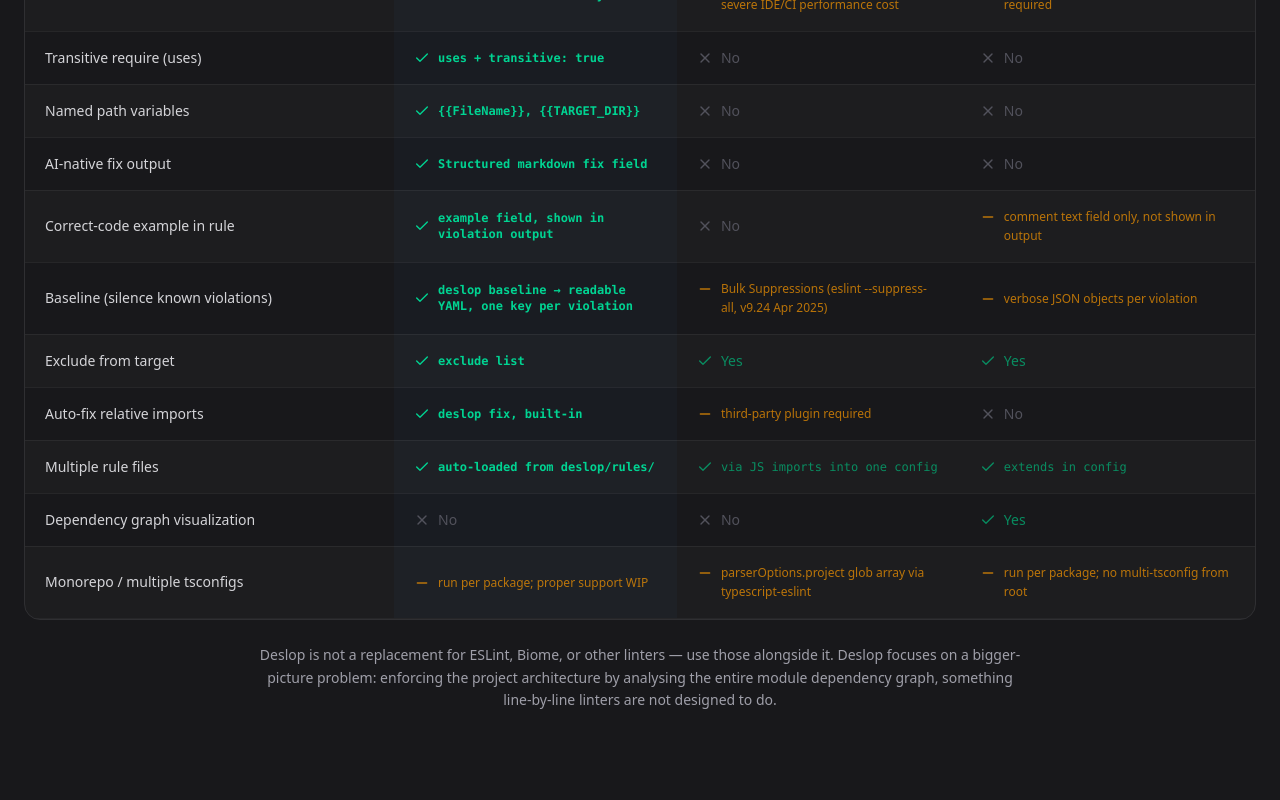
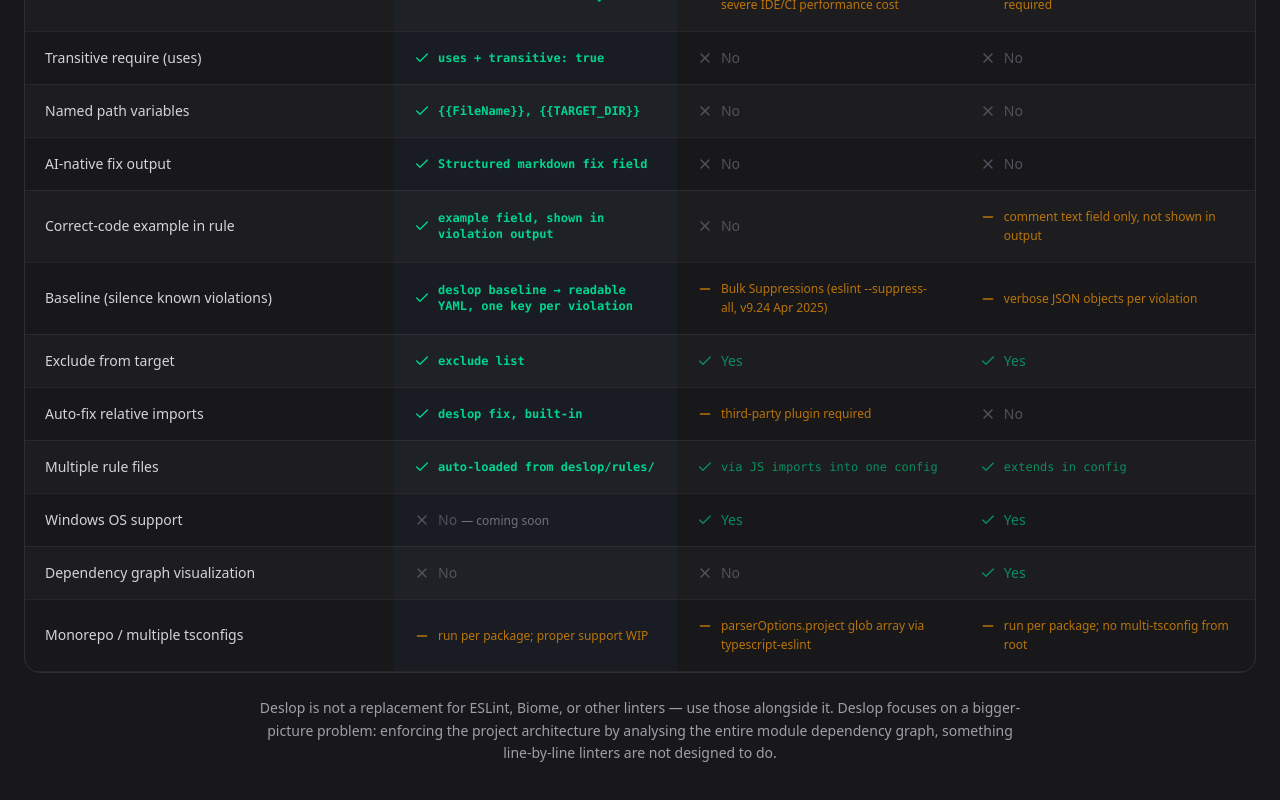
Before and after one commit to Ivy-Apps/deslop-web, a Next.js app: page / in a window 1280 px wide. Shown: the part 9664-10464 px from the top of the page. Built offline with nearby package versions, Linux system fonts and the light colour scheme.

Commit message:
Add Windows OS support to the matrix

```diff
--- a/src/features/landing/components/CapabilityMatrixSection.tsx
+++ b/src/features/landing/components/CapabilityMatrixSection.tsx
@@ -6,7 +6,7 @@
 
 type CellValue =
   | { kind: 'yes'; label?: string }
-  | { kind: 'no' }
+  | { kind: 'no'; label?: string }
   | { kind: 'limited'; label: string }
   | { kind: 'text'; label: string };
 
@@ -133,6 +133,12 @@
     depCruiser: { kind: 'yes', label: 'extends in config' },
   },
   {
+    feature: 'Windows OS support',
+    deslop: { kind: 'no', label: 'coming soon' },
+    eslint: { kind: 'yes' },
+    depCruiser: { kind: 'yes' },
+  },
+  {
     feature: 'Dependency graph visualization',
     deslop: { kind: 'no' },
     eslint: { kind: 'no' },
@@ -257,9 +263,11 @@
       );
     case 'no':
       return (
-        <span className="flex items-center gap-2 text-zinc-600">
-          <X className="w-4 h-4 shrink-0" aria-hidden />
-          <span className="text-sm">No</span>
+        <span className="flex items-start gap-2 text-zinc-600">
+          <X className="w-4 h-4 shrink-0 mt-0.5" aria-hidden />
+          <span className="text-sm">
+            No{value.label ? <span className="text-xs text-zinc-500 ml-1">— {value.label}</span> : null}
+          </span>
         </span>
       );
     case 'limited':
```
